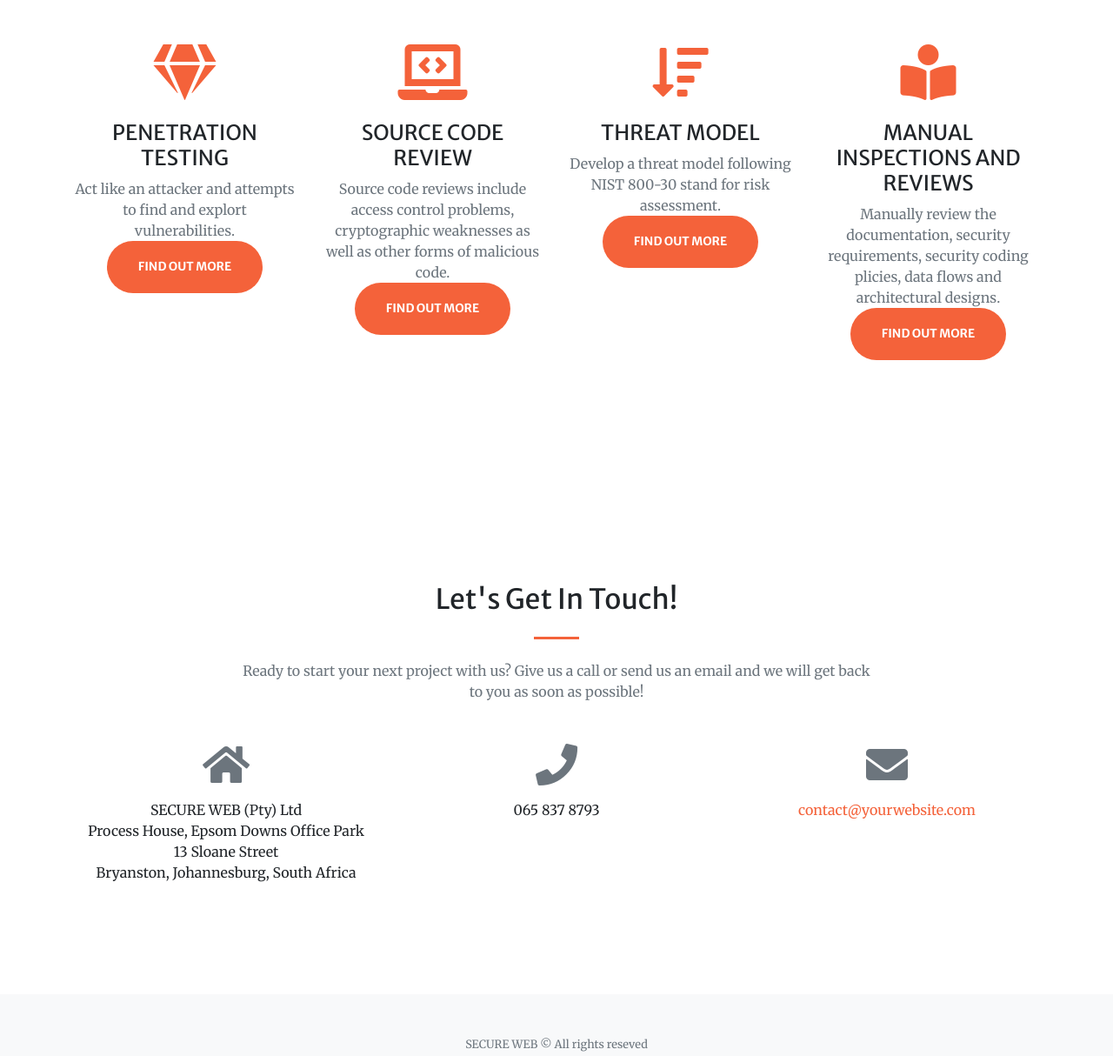
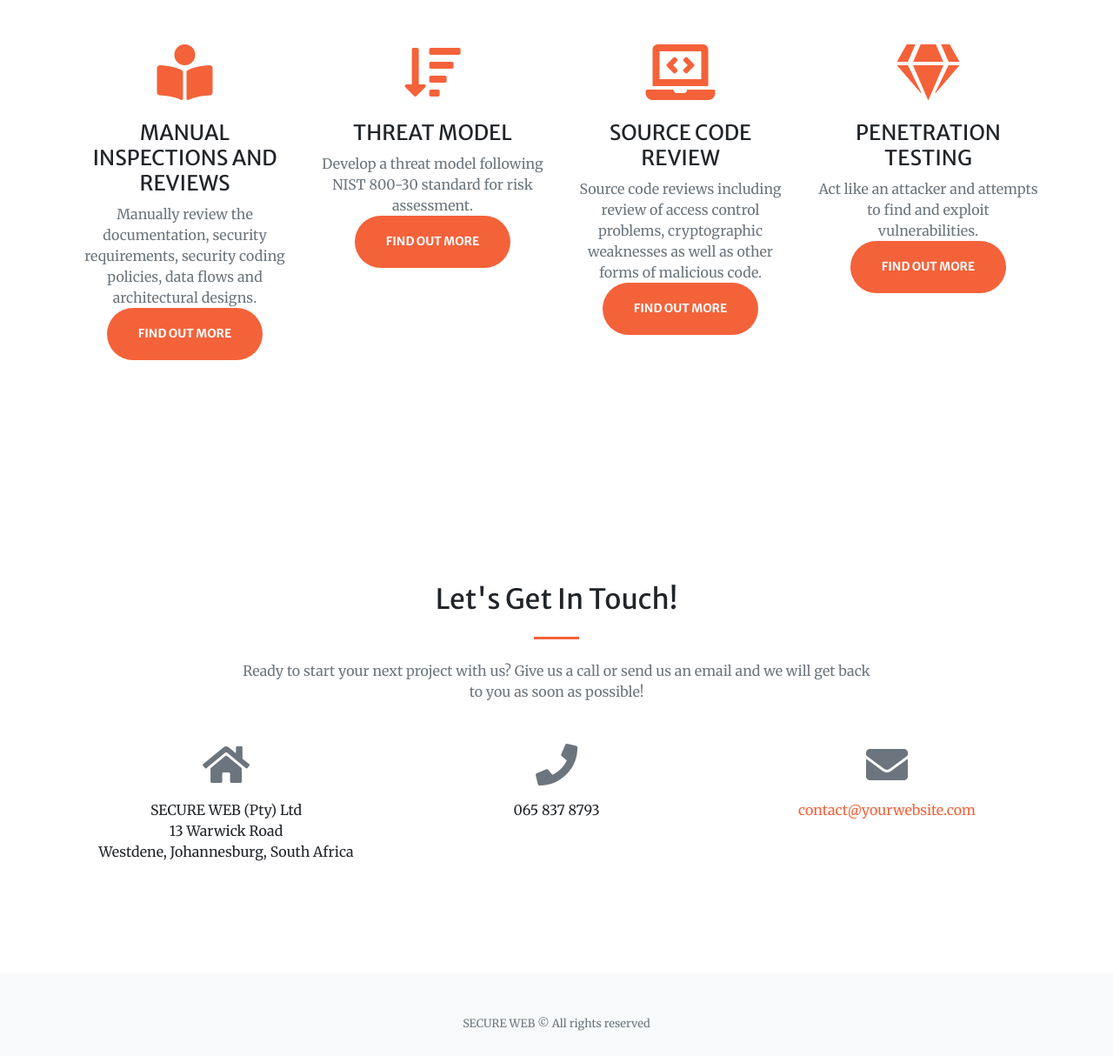
Before and after one commit to breyden/Cyber-Safe, a website with bundled scripts: page index.html in a window 1280 px wide. Shown: the part 1468-2682 px from the top of the page at 87% size. Built offline with nearby package versions, Linux system fonts and the light colour scheme.

Commit message:
corrected the background and text

```diff
--- a/index.html
+++ b/index.html
@@ -60,7 +60,7 @@
           <hr class="divider my-4">
         </div>
         <div class="col-lg-8 align-self-baseline">
-          <p class="text-white-75 font-weight-light mb-5">Start Bootstrap can help you build better websites using the Bootstrap framework! Just download a theme and start customizing, no strings attached!</p>
+          <p class="text-white-75 font-weight-light mb-5">BUILD WEB RESILIENCE AGAINST CYBER ATTACKS</p>
           <a class="btn btn-primary btn-xl js-scroll-trigger" href="#about">Find Out More</a>
         </div>
       </div>
@@ -89,9 +89,18 @@
       <div class="row">
         <div class="col-lg-3 col-md-6 text-center">
              <div class="mt-5">
-            <i class="fas fa-4x fa-gem text-primary mb-4"></i>
-            <h3 class="h4 mb-2">PENETRATION TESTING</h3>
-            <p class="text-muted mb-0">Act like an attacker and attempts to find and explort vulnerabilities.</p>
+               <i class="fas fa-4x fa-book-reader text-primary mb-4"></i>
+               <h3 class="h4 mb-2">MANUAL INSPECTIONS AND REVIEWS</h3>
+               <p class="text-muted mb-0">Manually review the documentation, security requirements, security coding policies, data flows and architectural designs.</p>
+               <a class="btn btn-primary btn-xl js-scroll-trigger" href="#contact">Find Out More</a>
+
+             </div>
+        </div>
+        <div class="col-lg-3 col-md-6 text-center">
+             <div class="mt-5">
+   			<i class="fas fa-4x fa-sort-amount-down text-primary mb-4"></i>
+               <h3 class="h4 mb-2">THREAT MODEL</h3>
+               <p class="text-muted mb-0">Develop a threat model following NIST 800-30 standard for risk assessment.</p>
                <a class="btn btn-primary btn-xl js-scroll-trigger" href="#contact">Find Out More</a>
 
              </div>
@@ -100,29 +109,23 @@
              <div class="mt-5">
                <i class="fas fa-4x fa-laptop-code text-primary mb-4"></i>
                <h3 class="h4 mb-2">SOURCE CODE REVIEW</h3>
-            <p class="text-muted mb-0">Source code reviews include access control problems, cryptographic weaknesses as well as other forms of malicious code.</p>
+               <p class="text-muted mb-0">Source code reviews including review of access control problems, cryptographic weaknesses as well as other forms of malicious code.</p>
                <a class="btn btn-primary btn-xl js-scroll-trigger" href="#contact">Find Out More</a>
 
              </div>
            </div>
+
         <div class="col-lg-3 col-md-6 text-center">
           <div class="mt-5">
-			<i class="fas fa-4x fa-sort-amount-down text-primary mb-4"></i>
-            <h3 class="h4 mb-2">THREAT MODEL</h3>
-            <p class="text-muted mb-0">Develop a threat model following NIST 800-30 stand for risk assessment.</p>
+            <i class="fas fa-4x fa-gem text-primary mb-4"></i>
+            <h3 class="h4 mb-2">PENETRATION TESTING</h3>
+            <p class="text-muted mb-0">Act like an attacker and attempts to find and exploit vulnerabilities.</p>
             <a class="btn btn-primary btn-xl js-scroll-trigger" href="#contact">Find Out More</a>
 
           </div>
         </div>
-		 <div class="col-lg-3 col-md-6 text-center">
-          <div class="mt-5">
-            <i class="fas fa-4x fa-book-reader text-primary mb-4"></i>
-            <h3 class="h4 mb-2">MANUAL INSPECTIONS AND REVIEWS</h3>
-            <p class="text-muted mb-0">Manually review the documentation, security requirements, security coding plicies, data flows and architectural designs.</p>
-            <a class="btn btn-primary btn-xl js-scroll-trigger" href="#contact">Find Out More</a>
 
-          </div>
-        </div>
+
       </div>
     </div>
   </section>
@@ -145,9 +148,9 @@
         <div class="col-lg-4 ml-auto text-center">
           <i class="fas fa-home fa-3x mb-3 text-muted"></i>
           <div>	SECURE WEB (Pty) Ltd<br />
-									Process House, Epsom Downs Office Park<br />
-                   13 Sloane Street<br />
-									Bryanston, Johannesburg, South Africa
+
+                   13 Warwick Road <br />
+									Westdene, Johannesburg, South Africa
           </div>
         </div>
         <div class="col-lg-4 ml-auto text-center">
@@ -166,7 +169,7 @@
   <!-- Footer -->
   <footer class="bg-light py-5">
     <div class="container">
-      <div class="small text-center text-muted">SECURE WEB &copy; All rights reseved</div>
+      <div class="small text-center text-muted">SECURE WEB &copy; All rights reserved</div>
     </div>
   </footer>
 
```
Also changed, not shown: img/bg-masthead.jpg. Lines whose indentation alone changed are shown as unchanged.
